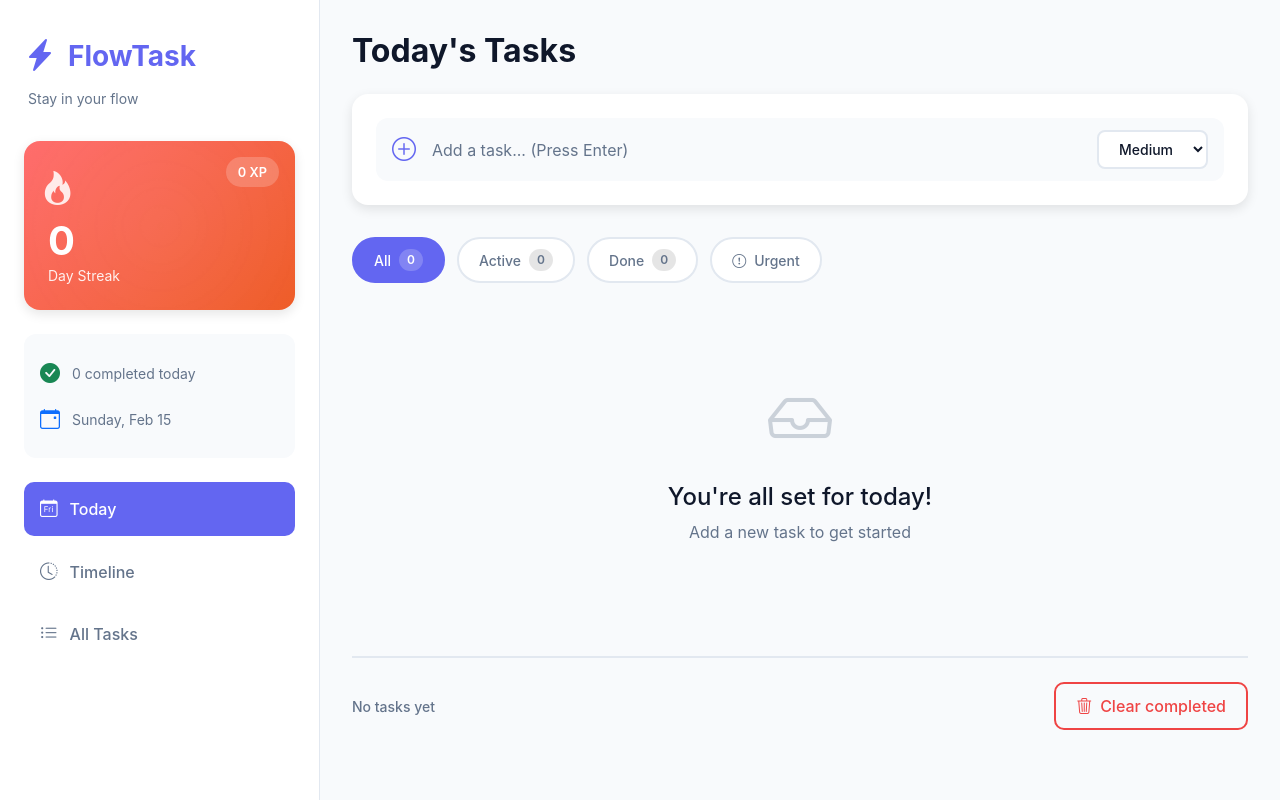
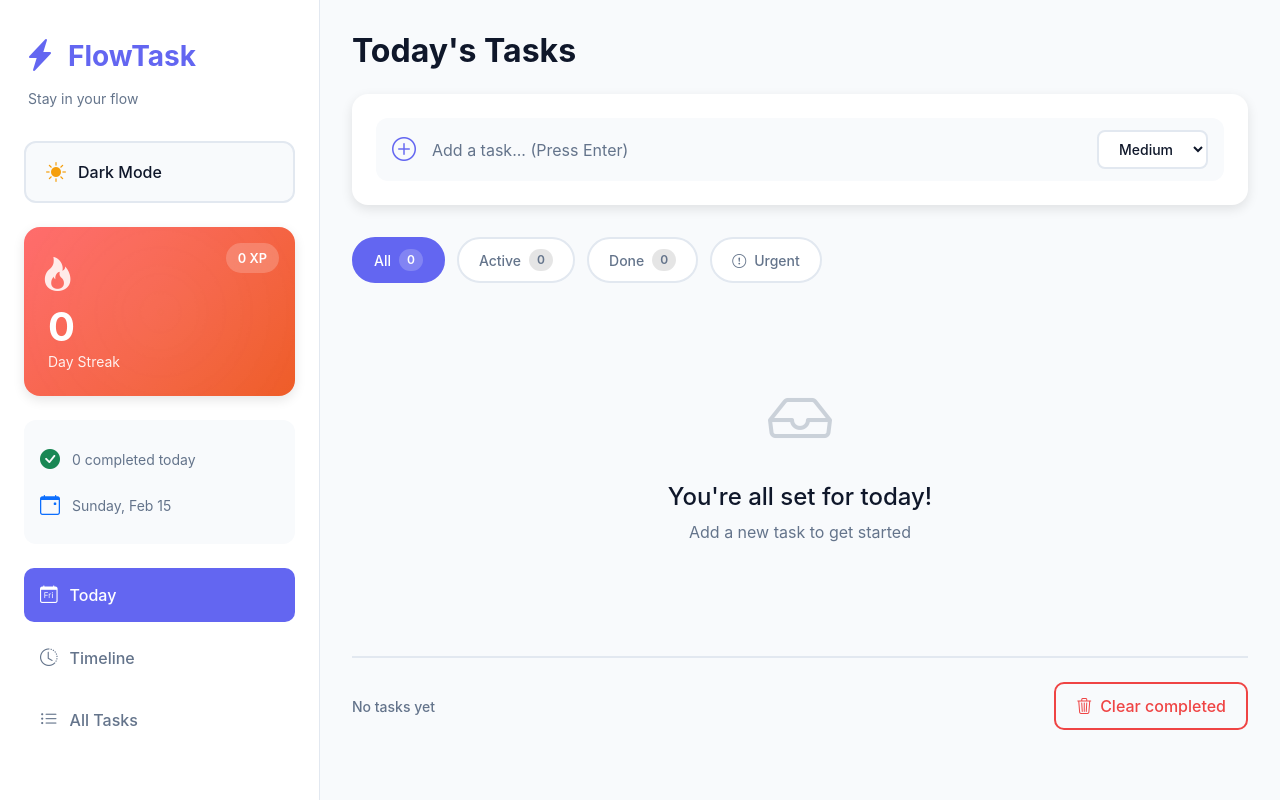
Before and after one commit to nv23026-yousuf-saleh/cc-302-to-do-app, a Flask app: page / in a window 1280 px wide. Run offline with Flask 3, Linux system fonts and the light colour scheme.

Commit message:
implement dark theme toggle feature

```diff
--- a/static/script.js
+++ b/static/script.js
@@ -9,6 +9,7 @@ const timelineView = document.getElementById('timelineView');
 const timelineItems = document.getElementById('timelineItems');
 const clearCompleted = document.getElementById('clearCompleted');
 const celebrationOverlay = document.getElementById('celebrationOverlay');
+const themeToggle = document.getElementById('themeToggle');
 
 let tasks = JSON.parse(localStorage.getItem('tasks')) || [];
 let currentFilter = 'all';
@@ -19,6 +20,35 @@ let userData = JSON.parse(localStorage.getItem('userData')) || {
     lastActive: null,
     completedToday: 0
 };
+
+// ========================================
+// THEME MANAGEMENT
+// ========================================
+
+function initTheme() {
+    // Check for saved theme preference or default to 'light'
+    const savedTheme = localStorage.getItem('theme') || 'light';
+    setTheme(savedTheme);
+}
+
+function setTheme(theme) {
+    document.documentElement.setAttribute('data-theme', theme);
+    localStorage.setItem('theme', theme);
+
+    // Update button label
+    const themeLabel = themeToggle.querySelector('.theme-label');
+    if (theme === 'dark') {
+        themeLabel.textContent = 'Light Mode';
+    } else {
+        themeLabel.textContent = 'Dark Mode';
+    }
+}
+
+function toggleTheme() {
+    const currentTheme = document.documentElement.getAttribute('data-theme');
+    const newTheme = currentTheme === 'dark' ? 'light' : 'dark';
+    setTheme(newTheme);
+}
 
 // ========================================
 // GAMIFICATION SYSTEM
@@ -444,6 +474,9 @@ function updateTaskSummary() {
 // EVENT LISTENERS
 // ========================================
 
+// Theme toggle
+themeToggle.addEventListener('click', toggleTheme);
+
 // Add task on Enter
 taskInput.addEventListener('keypress', (e) => {
     if (e.key === 'Enter') {
@@ -505,6 +538,7 @@ celebrationOverlay.addEventListener('click', () => {
 // ========================================
 
 document.addEventListener('DOMContentLoaded', () => {
+    initTheme(); // Initialize theme first
     updateUserData();
     rolloverUncompletedTasks();
     renderTasks();
--- a/static/style.css
+++ b/static/style.css
@@ -13,6 +13,28 @@
     --shadow-sm: 0 1px 3px rgba(0, 0, 0, 0.08);
     --shadow-md: 0 4px 12px rgba(0, 0, 0, 0.1);
     --shadow-lg: 0 10px 30px rgba(99, 102, 241, 0.15);
+    --body-gradient-start: #667eea;
+    --body-gradient-end: #764ba2;
+}
+
+/* Dark Mode Theme */
+[data-theme="dark"] {
+    --primary: #818cf8;
+    --primary-dark: #6366f1;
+    --secondary: #a78bfa;
+    --success: #34d399;
+    --warning: #fbbf24;
+    --danger: #f87171;
+    --bg-light: #1e293b;
+    --bg-white: #0f172a;
+    --text-primary: #f1f5f9;
+    --text-secondary: #94a3b8;
+    --border-color: #334155;
+    --shadow-sm: 0 1px 3px rgba(0, 0, 0, 0.3);
+    --shadow-md: 0 4px 12px rgba(0, 0, 0, 0.4);
+    --shadow-lg: 0 10px 30px rgba(99, 102, 241, 0.3);
+    --body-gradient-start: #0f172a;
+    --body-gradient-end: #1e293b;
 }
 
 * {
@@ -62,6 +87,78 @@ body {
     font-size: 0.875rem;
     margin: 0;
     padding-left: 0.25rem;
+    transition: color 0.3s ease;
+}
+
+/* Theme Toggle */
+.theme-toggle-container {
+    margin-bottom: 1.5rem;
+}
+
+.theme-toggle-btn {
+    width: 100%;
+    display: flex;
+    align-items: center;
+    gap: 0.75rem;
+    padding: 0.875rem 1.25rem;
+    border: 2px solid var(--border-color);
+    background: var(--bg-light);
+    color: var(--text-primary);
+    border-radius: 12px;
+    font-weight: 500;
+    cursor: pointer;
+    transition: all 0.3s ease;
+    position: relative;
+    overflow: hidden;
+}
+
+.theme-toggle-btn:hover {
+    transform: translateY(-2px);
+    box-shadow: var(--shadow-md);
+    border-color: var(--primary);
+}
+
+.theme-toggle-btn::before {
+    content: '';
+    position: absolute;
+    top: 0;
+    left: -100%;
+    width: 100%;
+    height: 100%;
+    background: linear-gradient(90deg, transparent, rgba(99, 102, 241, 0.1), transparent);
+    transition: left 0.5s ease;
+}
+
+.theme-toggle-btn:hover::before {
+    left: 100%;
+}
+
+.theme-icon-light,
+.theme-icon-dark {
+    font-size: 1.25rem;
+    transition: all 0.3s ease;
+}
+
+.theme-icon-light {
+    color: #f59e0b;
+}
+
+.theme-icon-dark {
+    color: #818cf8;
+    display: none;
+}
+
+[data-theme="dark"] .theme-icon-light {
+    display: none;
+}
+
+[data-theme="dark"] .theme-icon-dark {
+    display: inline-block;
+}
+
+.theme-label {
+    flex: 1;
+    text-align: left;
 }
 
 /* Streak Card */
--- a/templates/index.html
+++ b/templates/index.html
@@ -19,6 +19,15 @@
                         <span>FlowTask</span>
                     </div>
                     <p class="tagline">Stay in your flow</p>
+                </div>
+
+                <!-- Theme Toggle -->
+                <div class="theme-toggle-container">
+                    <button id="themeToggle" class="theme-toggle-btn" aria-label="Toggle theme">
+                        <i class="bi bi-sun-fill theme-icon-light"></i>
+                        <i class="bi bi-moon-stars-fill theme-icon-dark"></i>
+                        <span class="theme-label">Dark Mode</span>
+                    </button>
                 </div>
 
                 <!-- Gamification Stats -->
```
Also changed, not shown: other parts of static/style.css (+80 -9 lines).
